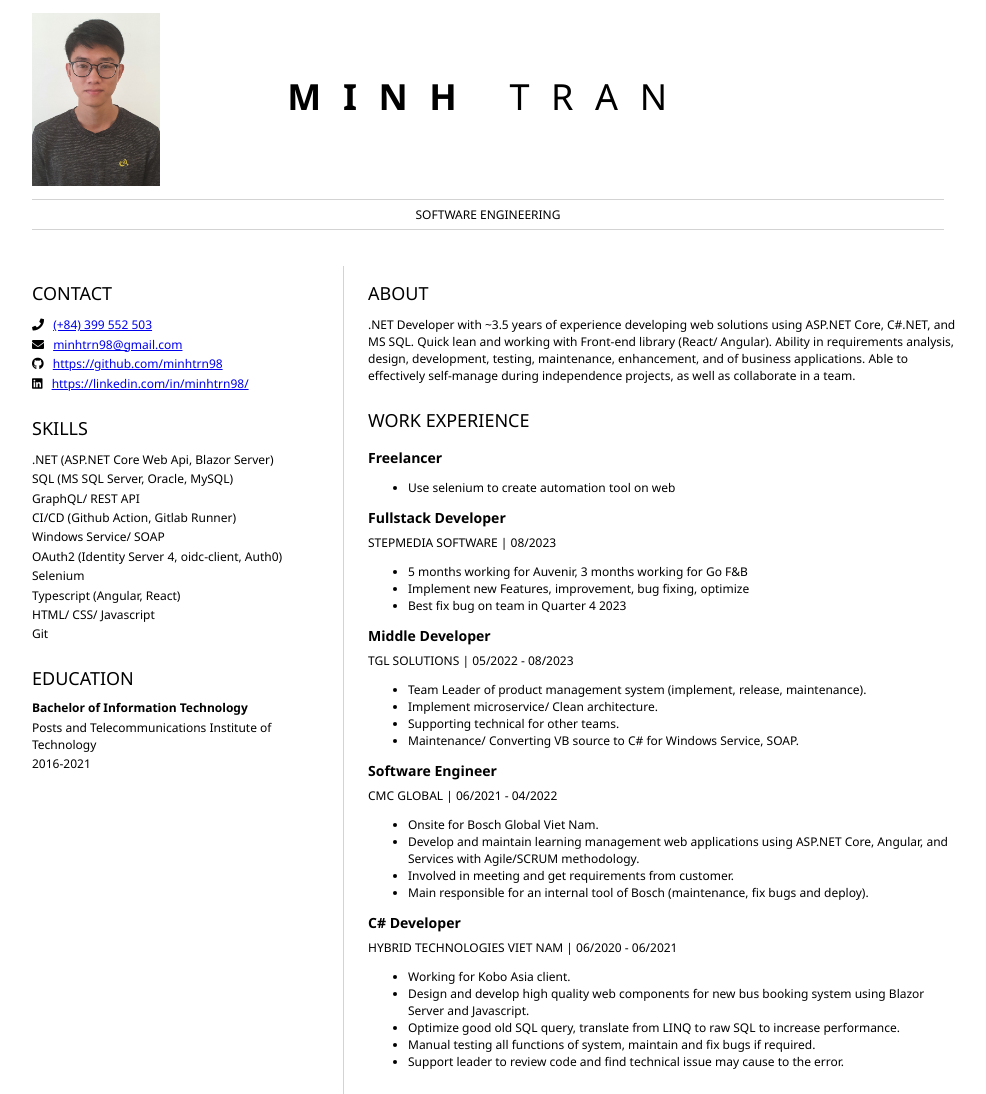
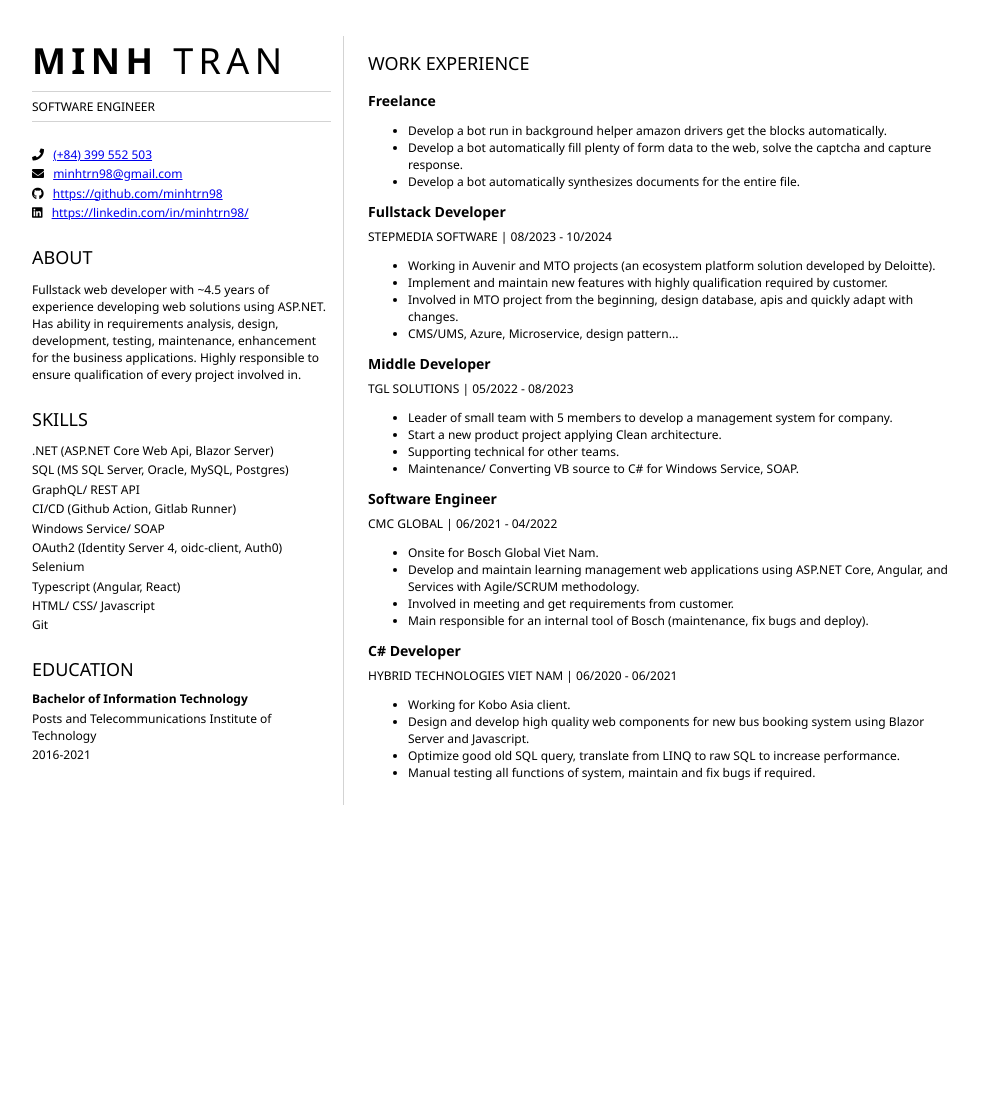
Before and after one commit to minhtrn98/resume, a plain HTML site: page index.html in a window 1280 px wide. Shown: the whole page, without its empty margins (152-1138 px from the left). After the commit the page ends 805 px from the top, so only its background shows below. Drawn offline with Linux system fonts and the light colour scheme.

Commit message:
refactor: update personal information and styling in index.html and style.css

```diff
--- a/index.html
+++ b/index.html
@@ -9,17 +9,15 @@
   </head>
 
   <body>
-    <header id="header">
-      <img src="./avatar.jpg" id="avatar" title="avatar" />
-      <h1><b>MINH</b> TRAN</h1>
-      <hr />
-      SOFTWARE ENGINEERING
-      <hr />
-    </header>
     <main>
       <article id="mainLeft">
+        <section class="name">
+          <h1><b>MINH</b> TRAN</h1>
+          <hr />
+          SOFTWARE ENGINEER
+          <hr />
+        </section>
         <section>
-          <h2>CONTACT</h2>
           <p>
             <i class="fa fa-phone" aria-hidden="true"></i>
             <a href="callto:+84399552503">(+84) 399 552 503</a>
@@ -42,9 +40,19 @@
           </p>
         </section>
         <section>
+          <h2>ABOUT</h2>
+          <p>
+            Fullstack web developer with ~4.5 years of experience developing web
+            solutions using ASP.NET. Has ability in requirements analysis,
+            design, development, testing, maintenance, enhancement for the
+            business applications. Highly responsible to ensure qualification of
+            every project involved in.
+          </p>
+        </section>
+        <section>
           <h2>SKILLS</h2>
           <p>.NET (ASP.NET Core Web Api, Blazor Server)</p>
-          <p>SQL (MS SQL Server, Oracle, MySQL)</p>
+          <p>SQL (MS SQL Server, Oracle, MySQL, Postgres)</p>
           <p>GraphQL/ REST API</p>
           <p>CI/CD (Github Action, Gitlab Runner)</p>
           <p>Windows Service/ SOAP</p>
@@ -63,38 +71,47 @@
       </article>
       <article id="mainRight">
         <section>
-          <h2>ABOUT</h2>
-          <p>
-            .NET Developer with ~3.5 years of experience developing web
-            solutions using ASP.NET Core, C#.NET, and MS SQL. Quick lean and
-            working with Front-end library (React/ Angular). Ability in
-            requirements analysis, design, development, testing, maintenance,
-            enhancement, and of business applications. Able to effectively
-            self-manage during independence projects, as well as collaborate in
-            a team.
-          </p>
-        </section>
-        <section>
           <h2>WORK EXPERIENCE</h2>
-          <h3><b>Freelancer</b></h3>
+          <h3><b>Freelance</b></h3>
           <ul>
-            <li>Use selenium to create automation tool on web</li>
+            <li>
+              Develop a bot run in background helper amazon drivers get the
+              blocks automatically.
+            </li>
+            <li>
+              Develop a bot automatically fill plenty of form data to the web,
+              solve the captcha and capture response.
+            </li>
+            <li>
+              Develop a bot automatically synthesizes documents for the entire
+              file.
+            </li>
           </ul>
           <h3><b>Fullstack Developer</b></h3>
-          <p>STEPMEDIA SOFTWARE | 08/2023</p>
+          <p>STEPMEDIA SOFTWARE | 08/2023 - 10/2024</p>
           <ul>
-            <li>5 months working for Auvenir, 3 months working for Go F&B</li>
-            <li>Implement new Features, improvement, bug fixing, optimize</li>
-            <li>Best fix bug on team in Quarter 4 2023</li>
+            <li>
+              Working in Auvenir and MTO projects (an ecosystem platform
+              solution developed by Deloitte).
+            </li>
+            <li>
+              Implement and maintain new features with highly qualification
+              required by customer.
+            </li>
+            <li>
+              Involved in MTO project from the beginning, design database, apis
+              and quickly adapt with changes.
+            </li>
+            <li>CMS/UMS, Azure, Microservice, design pattern...</li>
           </ul>
           <h3><b>Middle Developer</b></h3>
           <p>TGL SOLUTIONS | 05/2022 - 08/2023</p>
           <ul>
             <li>
-              Team Leader of product management system (implement, release,
-              maintenance).
+              Leader of small team with 5 members to develop a management system
+              for company.
             </li>
-            <li>Implement microservice/ Clean architecture.</li>
+            <li>Start a new product project applying Clean architecture.</li>
             <li>Supporting technical for other teams.</li>
             <li>
               Maintenance/ Converting VB source to C# for Windows Service, SOAP.
@@ -130,7 +147,7 @@
               Manual testing all functions of system, maintain and fix bugs if
               required.
             </li>
-            <li>
+            <li style="display: none">
               Support leader to review code and find technical issue may cause
               to the error.
             </li>
--- a/style.css
+++ b/style.css
@@ -5,12 +5,12 @@ body {
   margin: auto;
 }
 
-h1 {
+/* h1 {
   font-size: 3em;
   letter-spacing: 0.6em;
   padding-top: 2em;
   padding-bottom: 2em;
-}
+} */
 
 #header {
   position: relative;
@@ -70,4 +70,12 @@ h3 {
 
 #mainLeft {
   border-right: 1px solid lightgray;
+
+  section.name {
+    h1 {
+      font-size: 3em;
+      letter-spacing: 0.15em;
+      margin-top: 0 !important;
+    }
+  }
 }
```
